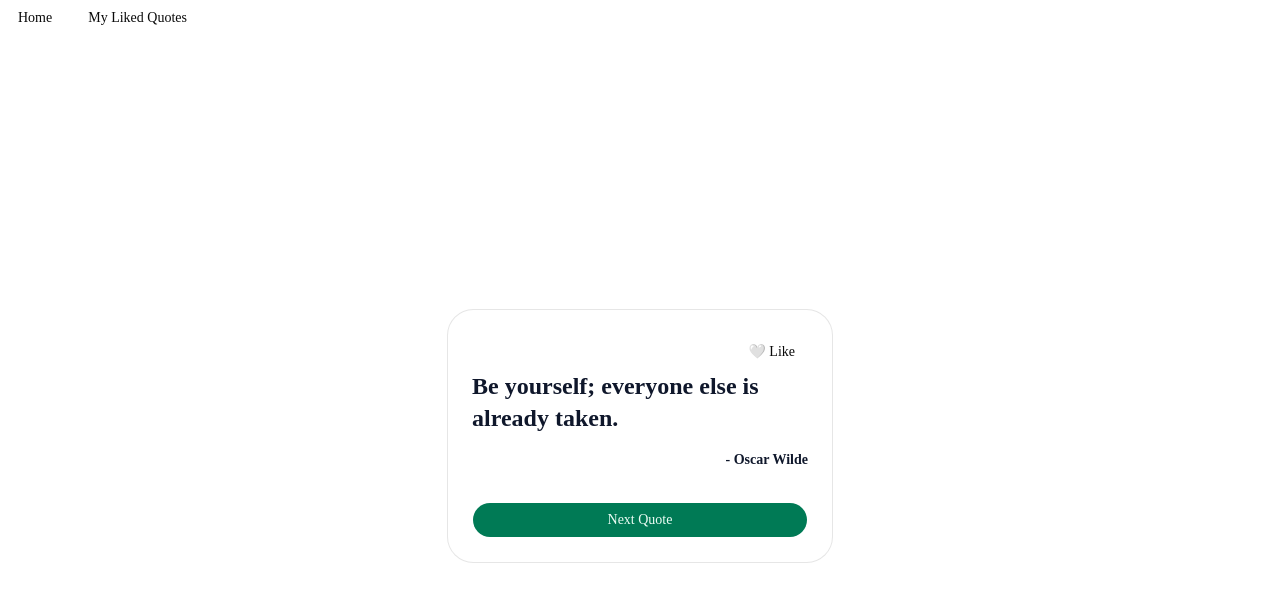
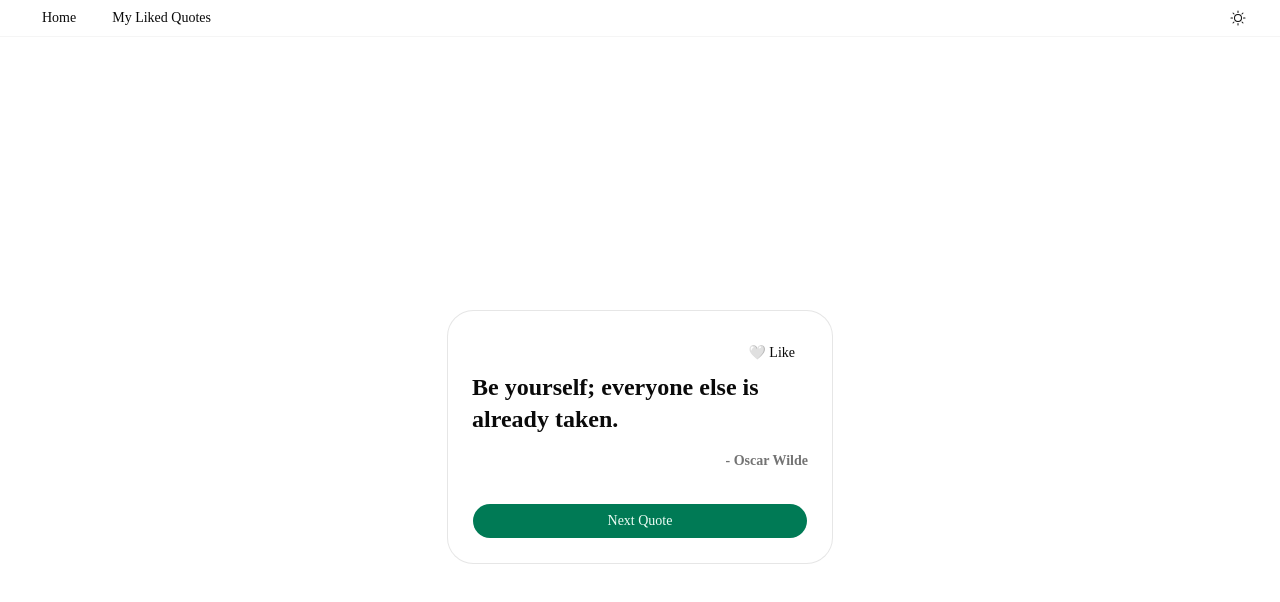
Before and after one commit to burcukayan/random-quotes, a Next.js app: page / in a window 1280 px wide. Shown: the top 602 px of the page. Built offline with nearby package versions, Linux system fonts and the light colour scheme.

Commit message:
Lesson 31 Finally Completed Assignment

```diff
--- a/package.json
+++ b/package.json
@@ -13,6 +13,7 @@
     "class-variance-authority": "^0.7.1",
     "clsx": "^2.1.1",
     "next": "16.2.6",
+    "next-themes": "^0.4.6",
     "radix-ui": "^1.4.3",
     "react": "19.2.4",
     "react-dom": "19.2.4",
--- a/src/app/QuoteCard.jsx
+++ b/src/app/QuoteCard.jsx
@@ -15,11 +15,11 @@ export function QuoteCard({
       <CardContent className={"flex flex-col"}>
         <div className="self-end">
           {isLiked ? (
-            <Button variant={"icon"} onClick={handleUnlikeQuote}>
+            <Button variant={"icon"} onClick={handleUnlikeQuote} aria-label="Unlike this quote">
               ❤️ Liked
             </Button>
           ) : (
-            <Button variant={"icon"} onClick={handleLikeQuote}>
+            <Button variant={"icon"} onClick={handleLikeQuote} aria-label="Like this quote">
               🤍 Like
             </Button>
           )}
@@ -27,7 +27,7 @@ export function QuoteCard({
         <H3 element="p">
           {quote}
         </H3>
-        <span className="text-md font-semibold text-slate-900 self-end mt-4">
+        <span className="text-md font-semibold text-muted-foreground self-end mt-4">
           - {author}
         </span>
 
--- a/src/app/layout.js
+++ b/src/app/layout.js
@@ -1,6 +1,8 @@
 import { Geist, Geist_Mono } from "next/font/google";
 import { QuotesContextProvider } from "@/app/QuotesContext";
-import {TopNav} from "@/app/Navbar";
+import { TopNav } from "@/app/Navbar";
+import { ThemeProvider } from "@/components/theme-provider";
+import { ModeToggle } from "@/components/ModeToggle";
 import "./globals.css";
 
 const geistSans = Geist({
@@ -23,16 +25,24 @@ export default function RootLayout({ children }) {
     <html
       lang="en"
       className={`${geistSans.variable} ${geistMono.variable} h-full antialiased`}
+      suppressHydrationWarning
     >
-
-
-         <body className='min-h-full'>
-        <QuotesContextProvider>
-          <TopNav />
-          {children}
-        </QuotesContextProvider>
+      <body className="min-h-full">
+        <ThemeProvider
+          attribute="class"
+          defaultTheme="system"
+          enableSystem
+          disableTransitionOnChange
+        >
+          <QuotesContextProvider>
+            <div className="flex justify-between items-center px-6 border-b border-border/40 bg-background/95 backdrop-blur supports-[backdrop-filter]:bg-background/60">
+              <TopNav />
+              <ModeToggle />
+            </div>
+            <main>{children}</main>
+          </QuotesContextProvider>
+        </ThemeProvider>
       </body>
-
     </html>
   );
 }
--- a/src/app/page.js
+++ b/src/app/page.js
@@ -15,7 +15,7 @@ export default function Home() {
   const { id, quote, author, isLiked } = currentQuote;
 
   return (
-    <main className="min-h-screen flex items-center justify-center">
+    <main className="min-h-screen flex items-center justify-center px-4 sm:px-6">
       <QuoteCard
         handleLikeQuote={() => handleLikeQuote(id)}
         handleUnlikeQuote={() => handleUnlikeQuote(id)}
--- a/src/app/user/quotes/liked/page.js
+++ b/src/app/user/quotes/liked/page.js
@@ -11,7 +11,7 @@ export default function LikedQuotesPage() {
   const likedQuotes = quotes.filter((q) => q.isLiked);
 
   return (
-    <main className="min-h-screen flex flex-col items-center py-16 bg-slate-200 px-4">
+    <main className="min-h-screen flex flex-col items-center py-16 bg-background px-4 sm:px-6">
       <H3 element="h1">Liked Quotes</H3>
 
       <div className="mt-10 flex flex-col gap-6 w-[700px] max-w-full">
@@ -23,7 +23,7 @@ export default function LikedQuotesPage() {
           likedQuotes.map((item) => (
             <article
               key={item.id}
-              className="bg-slate-50 rounded-md p-6 flex flex-col shadow-sm relative"
+              className="bg-card text-card-foreground border border-border rounded-xl p-6 flex flex-col shadow-sm relative"
             >
               <div className="absolute top-4 right-4">
                 <Button
@@ -33,10 +33,10 @@ export default function LikedQuotesPage() {
                   ❌ Unlike
                 </Button>
               </div>
-              <p className="text-xl font-medium text-slate-800 pr-24">
+              <p className="text-xl font-medium text-foreground pr-24">
                 "{item.quote}"
               </p>
-              <span className="text-md font-semibold text-slate-600 self-end mt-2">
+              <span className="text-md font-semibold text-muted-foreground self-end mt-2">
                 - {item.author}
               </span>
             </article>
--- /dev/null
+++ b/src/components/ModeToggle.jsx
@@ -0,0 +1,21 @@
+"use client"
+
+import { Moon, Sun } from "@phosphor-icons/react"
+import { useTheme } from "next-themes"
+import { Button } from "@/components/ui/button"
+
+export function ModeToggle() {
+  const { theme, setTheme } = useTheme()
+
+  return (
+    <Button
+      variant="ghost"
+      size="icon"
+      onClick={() => setTheme(theme === "dark" ? "light" : "dark")}
+      aria-label="Toggle theme"
+    >
+      <Sun className="h-[1.2rem] w-[1.2rem] rotate-0 scale-100 transition-all dark:-rotate-90 dark:scale-0" />
+      <Moon className="absolute h-[1.2rem] w-[1.2rem] rotate-90 scale-0 transition-all dark:rotate-0 dark:scale-100" />
+    </Button>
+  )
+}
--- /dev/null
+++ b/src/components/theme-provider.jsx
@@ -0,0 +1,7 @@
+"use client"
+
+import { ThemeProvider as NextThemesProvider } from "next-themes"
+
+export function ThemeProvider({ children, ...props }) {
+  return <NextThemesProvider {...props}>{children}</NextThemesProvider>
+}
--- a/src/components/typography/H3.js
+++ b/src/components/typography/H3.js
@@ -2,15 +2,15 @@ export function H3({ element, children }) {
   switch (element) {
     case 'p':
       return (
-        <p className='text-2xl font-semibold text-slate-900'>{children}</p>
+        <p className='text-2xl font-semibold text-foreground'>{children}</p>
       );
     case 'span':
       return (
-        <span className='text-2xl font-semibold text-slate-900'>{children}</span>
+        <span className='text-2xl font-semibold text-foreground'>{children}</span>
       );
     default:
       return (
-        <h3 className='text-2xl font-semibold text-slate-900'>{children}</h3>
+        <h3 className='text-2xl font-semibold text-foreground'>{children}</h3>
       );
   }
 }
```
Also changed, not shown: 1 other file (tests, documents, lock files or other folders).
